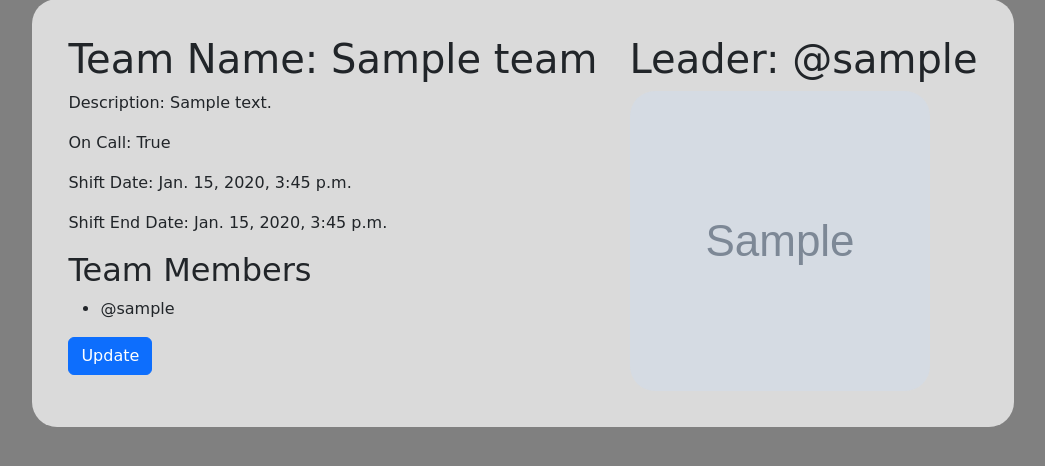
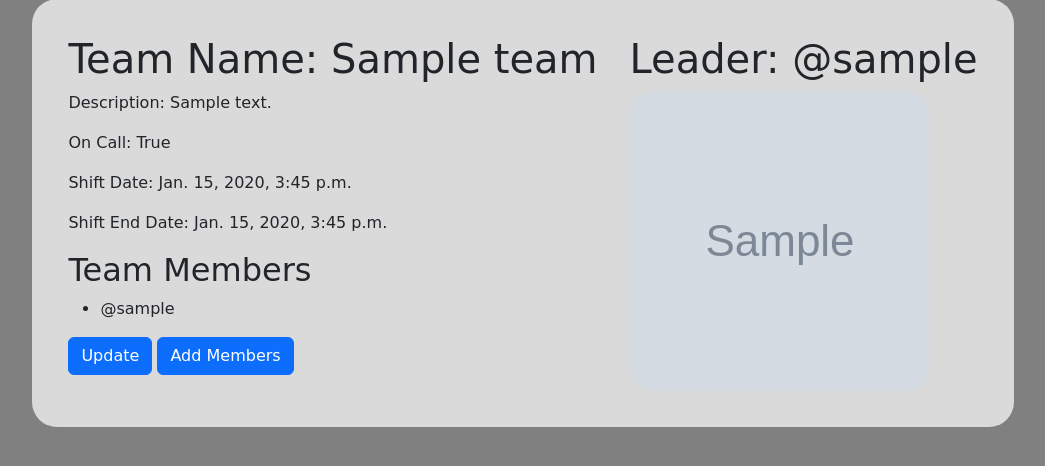
Before and after one commit to ishanshre/Incident-Mangement-Django, a Django app: page /manage/teams/1/detail/ in a window 1280 px wide. Shown: the part 85-551 px from the top of the page, without its empty margins (117-1162 px from the left). Run offline with Django 4.2, Linux system fonts and the light colour scheme; tables that the repository leaves empty hold one stand-in row (values such as "Sample post"); grey boxes marked "Sample" are stand-in pictures; some libraries are stand-ins or nearby versions.

Commit message:
feat: feat: create add team members in team detail     - create a add team form     - add hidden input fields in both team detail update form and add team form     - add multiple forms handle in same page

```diff
--- a/core/forms.py
+++ b/core/forms.py
@@ -1,6 +1,6 @@
 from django import forms
 
-from core.models import Incident, Team
+from core.models import Incident, Team, TeamMember
 
 class AddIncidentForm(forms.ModelForm):
     class Meta:
@@ -21,6 +21,7 @@ class AssignIncidentForm(forms.ModelForm):
 
 
 class UpdateTeamDetail(forms.ModelForm):
+    update_detail = forms.BooleanField(widget=forms.HiddenInput, initial=True)
     class Meta:
         model = Team
         fields = [
@@ -31,3 +32,16 @@ class UpdateTeamDetail(forms.ModelForm):
             'shift_end_date',
             'leader',
         ]
+
+
+
+class AddNewTeamMember(forms.ModelForm):
+    add_member = forms.BooleanField(widget=forms.HiddenInput, initial=True)
+    class Meta:
+        model = TeamMember
+        fields = [
+            'profile'
+        ]
+        labels = {
+            'profile':'Member'
+        }
--- a/core/views.py
+++ b/core/views.py
@@ -13,7 +13,8 @@ from core.models import Incident, Team
 from core.forms import (
     AddIncidentForm,
     AssignIncidentForm,
-    UpdateTeamDetail
+    UpdateTeamDetail,
+    AddNewTeamMember,
 )
 # Create your views here.
 def index(request):
@@ -79,20 +80,34 @@ class TeamDetailView(View):
     def get(self, request, *args, **kwargs):
         team = get_object_or_404(Team, id=self.kwargs['pk'])
         update_detail = UpdateTeamDetail(instance=team)
+        add_member = AddNewTeamMember()
         context = {
             'team':team,
             'update_detail':update_detail,
+            'add_member':add_member,
         }
         return render(request, self.template_name, context)
     def post(self, request, *args, **kwargs):
         team = get_object_or_404(Team, id=self.kwargs['pk'])
-        update_detail = UpdateTeamDetail(request.POST, instance=team)
-        if update_detail.is_valid():
-            update_detail.save()
-            messages.success(request, "Team Detail Updated Successfully")
-            return redirect('core:teamDetail', pk=team.pk)
+        update_detail = UpdateTeamDetail(instance=team)
+        add_member = AddNewTeamMember()
+        if 'update_detail' in request.POST:
+            update_detail = UpdateTeamDetail(request.POST, instance=team)
+            if update_detail.is_valid():
+                update_detail.save()
+                messages.success(request, "Team Detail Updated Successfully")
+                return redirect('core:teamDetail', pk=team.pk)
+        if 'add_member' in request.POST:
+            add_member = AddNewTeamMember(request.POST)
+            if add_member.is_valid():
+                add_member.save(commit=False)
+                add_member.instance.team = team
+                add_member.save()
+                messages.success(request, "New Member added into the Team")
+                return redirect("core:teamDetail", pk=team.pk)
         context = {
             'team':team,
             'update_detail':update_detail,
+            'add_member':add_member,
         }
         return render(request, self.template_name, context)
--- a/templates/manage/teams/team_detail.html
+++ b/templates/manage/teams/team_detail.html
@@ -20,6 +20,9 @@
                 </ul>
                 <button type="button" class="btn btn-primary" data-bs-toggle="modal" data-bs-target="#exampleModal">
                     Update
+                </button>
+                <button type="button" class="btn btn-primary" data-bs-toggle="modal" data-bs-target="#exampleModal2">
+                    Add Members
                 </button>
             </div>
             <div class="m-3">
@@ -52,6 +55,24 @@
             </div>
             </div>
         </div>
+        <div class="modal fade" id="exampleModal2" tabindex="-1" aria-labelledby="exampleModalLabel2" aria-hidden="true">
+            <div class="modal-dialog">
+            <div class="modal-content">
+                <div class="modal-header">
+                <h1 class="modal-title fs-5" id="exampleModalLabel2">Add New Team Members</h1>
+                <button type="button" class="btn-close" data-bs-dismiss="modal" aria-label="Close"></button>
+                </div>
+                <div class="modal-body">
+                <form method="post">
+                    {% csrf_token %}
+                    {{add_member|crispy}}
+                    <button type="button" class="btn btn-secondary" data-bs-dismiss="modal">Close</button>
+                    <button type="submit" class="btn btn-primary">Add</button>
+                </form>
+                </div>
+            </div>
+            </div>
+        </div>
     </div>
 
 {% endblock %}
```
